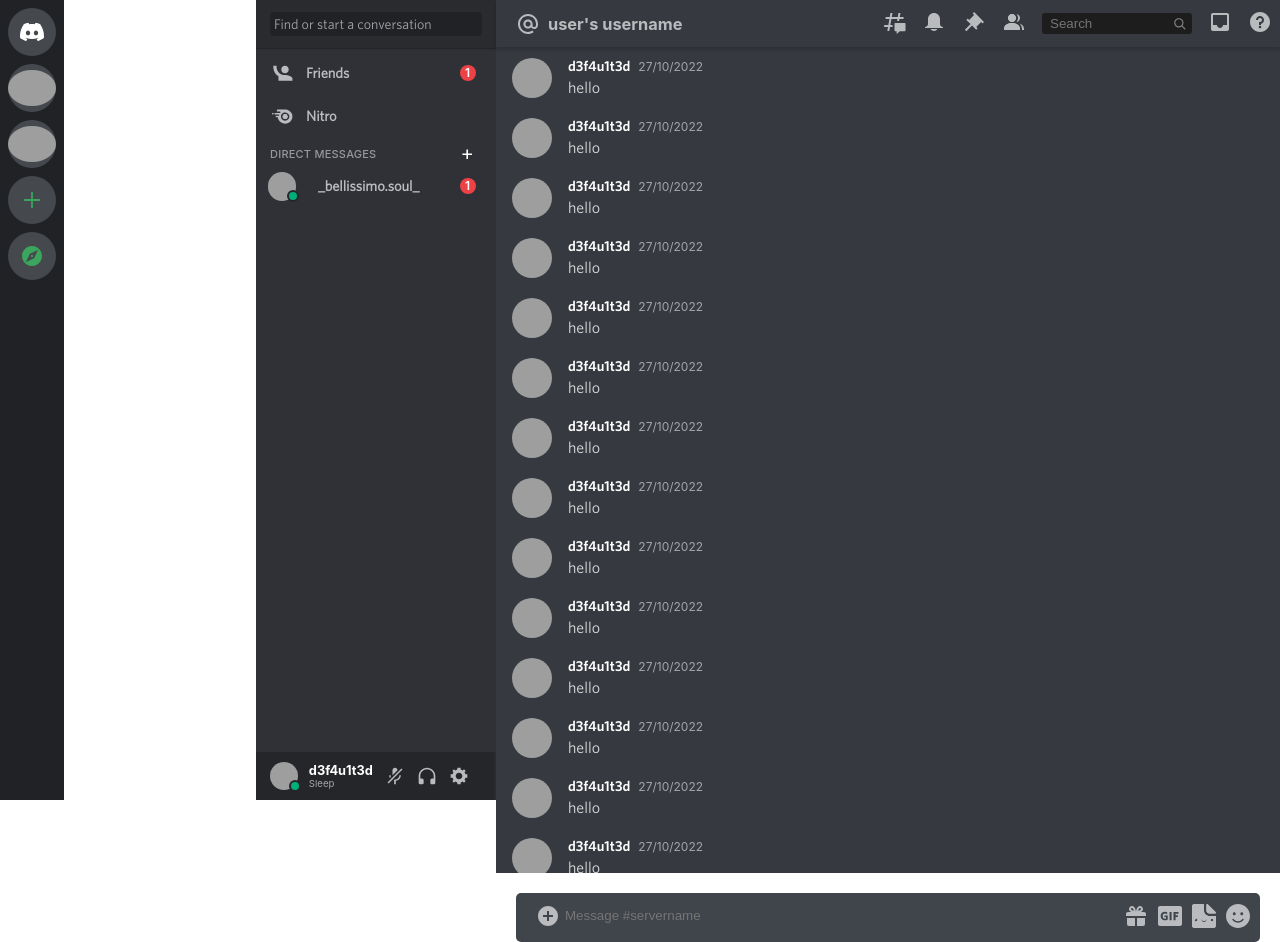
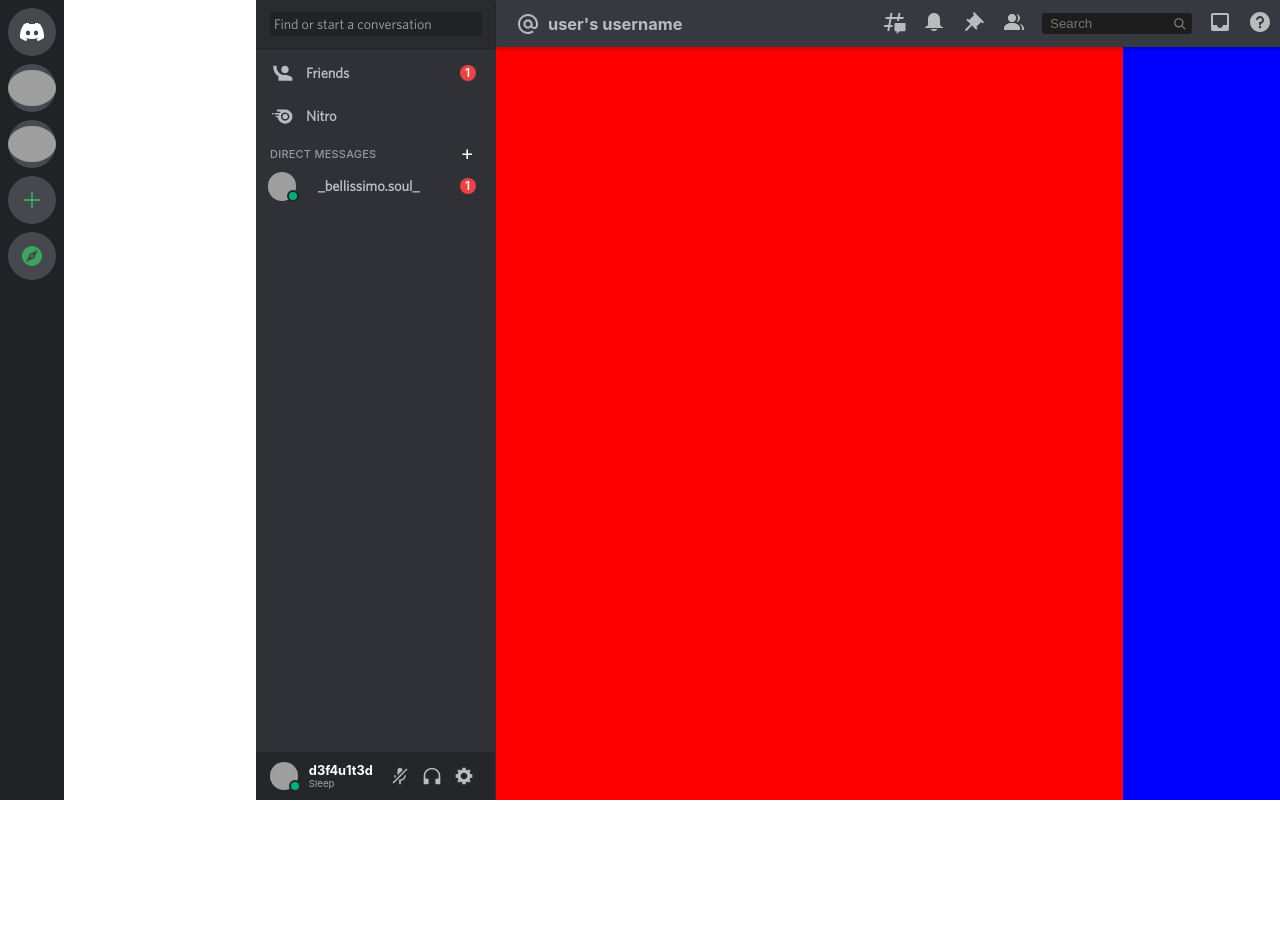
Before and after one commit to d3f4u1t3d/DiscordClone, a React (Create React App) app: page / in a window 1280 px wide. After the commit the page ends 800 px from the top, so only its background shows below. Built offline with nearby package versions, Linux system fonts and the light colour scheme; grey boxes are pictures that could not be loaded.

Commit message:
Gonaa redo the inputchat component

```diff
--- a/src/Components/MainContainer/MainContainer.css
+++ b/src/Components/MainContainer/MainContainer.css
@@ -7,7 +7,54 @@
 
 }
 
+.testcontainer {
+    display: flex;
+    flex-direction: row;
+    height: 100%;
+    width: 100%;
+}
 
+.chatcontainer {
+    background-color: red;
+    height: 100%;
+    width: 80%;
+}
+
+.memberscontainer {
+    background-color: blue;
+    height: 100%;
+    width: 20%;
+}
+
+.chatinput {
+    background-color: yellow;
+    height: 5%;
+    width: ;
+    position: fixed;
+    bottom: 0;
+}
+
+
+
+
+
+
+
+
+
+
+
+
+
+
+
+
+
+
+
+
+
+/*
 .inputchat>form {
     flex: 1;
 }
@@ -85,4 +132,4 @@
     color: #8f9296;
     font-size: 10px;
     font-weight: 1000;
-}
+} */
--- a/src/Components/MainContainer/MainContainer.js
+++ b/src/Components/MainContainer/MainContainer.js
@@ -8,17 +8,24 @@
     <>
       <div className="main_container">
         <SearchBarMainContainer/>
+        <div className="testcontainer">
+            <div className="chatcontainer">
+                <div className="chatinput">
+                </div>
+            </div>
+            <div className="memberscontainer"></div>
+        </div>
 
 
-        <div style={{display:'flex', justifyContent:'space-between', width:'100%', height:'100%',flexDirection:'column'}}>
-            <div style={{ display:'flex', height: '100%', justifyContent: 'space-between', width: '100%',height:'51.6rem', flexDirection: 'column' }}>
+        {/* <div style={{display:'flex', justifyContent:'space-between', width:'100%', height:'100%',flexDirection:'column'}}>
+            <div style={{ display:'flex', height: '100%', justifyContent: 'space-between', width: '100%', flexDirection: 'column' }}>
         <div className="chatmessages">
             <Message /><Message /><Message /><Message /><Message /><Message /><Message /><Message /><Message /><Message /><Message /><Message /><Message /><Message /><Message />
         </div>
 
+        <ChatInput/>
         </div>
-        <ChatInput/>
-                    {/* <ul className="memberlist">
+                    <ul className="memberlist">
                         <li className="heading">MEMBERS - 2</li>
                         <li className="members">
                             <div className="muser-info">
@@ -52,8 +59,8 @@
                                 </div>
                             </div>
                         </li>
-                    </ul> */}
-             </div>
+                    </ul>
+             </div> */}
       </div>
     </>
   )
--- a/src/Components/SideBar/SideBar.css
+++ b/src/Components/SideBar/SideBar.css
@@ -95,14 +95,12 @@
 .buttons-container {
     display: flex;
     position: relative;
-    left: -5px;
 }
 
 
 .username::before {
     content: attr(data-tip);
 }
-
 
 .content_chats {
     background-color: hsl(223, calc(var(--saturation-factor, 1)*6.9%), 19.8%);
```
